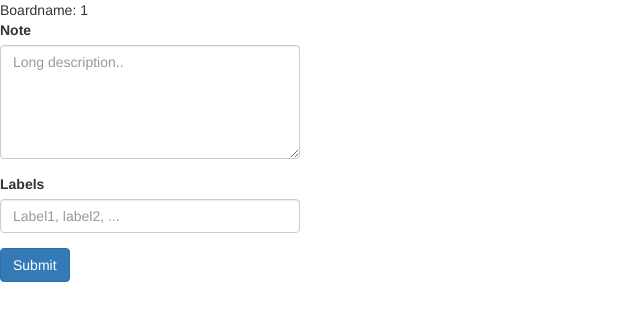
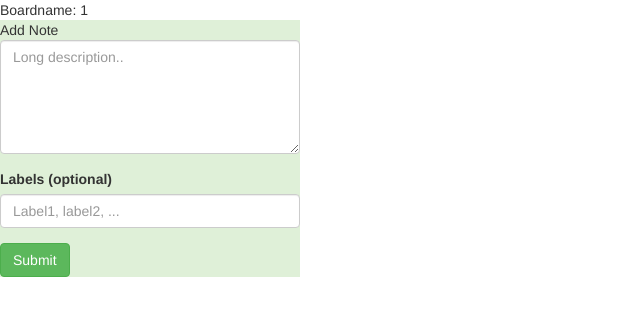
Before and after one commit to mickevi/shuffleboard, a Flask app: page /board/1 in a window 1280 px wide. Shown: the top 321 px of the page, without its empty margins (0-640 px from the left). Run offline with Flask 2, Linux system fonts and the light colour scheme; some libraries are stand-ins or nearby versions.

Commit message:
Update board.html

```diff
--- a/templates/board.html
+++ b/templates/board.html
@@ -5,21 +5,24 @@
 {% block content %}
 
 Boardname: {{bname}}
-<div class="card" style="width: 30rem;">
-    <div class="card-body">
-        <form action="/board/{{bname}}/add" method="post">
+  <div class="card text-white bg-success mb-3" style="max-width: 30rem;">
+  <div class="card-header">Add Note</div>
+  <div class="card-body">
+      <form action="/board/{{bname}}/add" method="post">
 
             <div class="form-group">
-                <label for="note">Note</label>
+
                 <textarea rows=5 cols="30" maxlength="250" class="form-control" name="note" id="note" aria-describedby="Note" placeholder="Long description.."></textarea>
             </div>
             <div class="form-group">
-                <label for="labels">Labels</label>
+                <label for="labels">Labels (optional)</label>
                 <input aria-describedby="Tags" class="form-control" id="labels" name="labels" placeholder="Label1, label2, ..."
                        type="text"/>
             </div>
-            <button type="submit" class="btn btn-primary">Submit</button>
+            <button type="submit" class="btn btn-success">Submit</button>
         </form>
-    </div>
+
+  </div>
 </div>
+
 {% endblock %}
```
